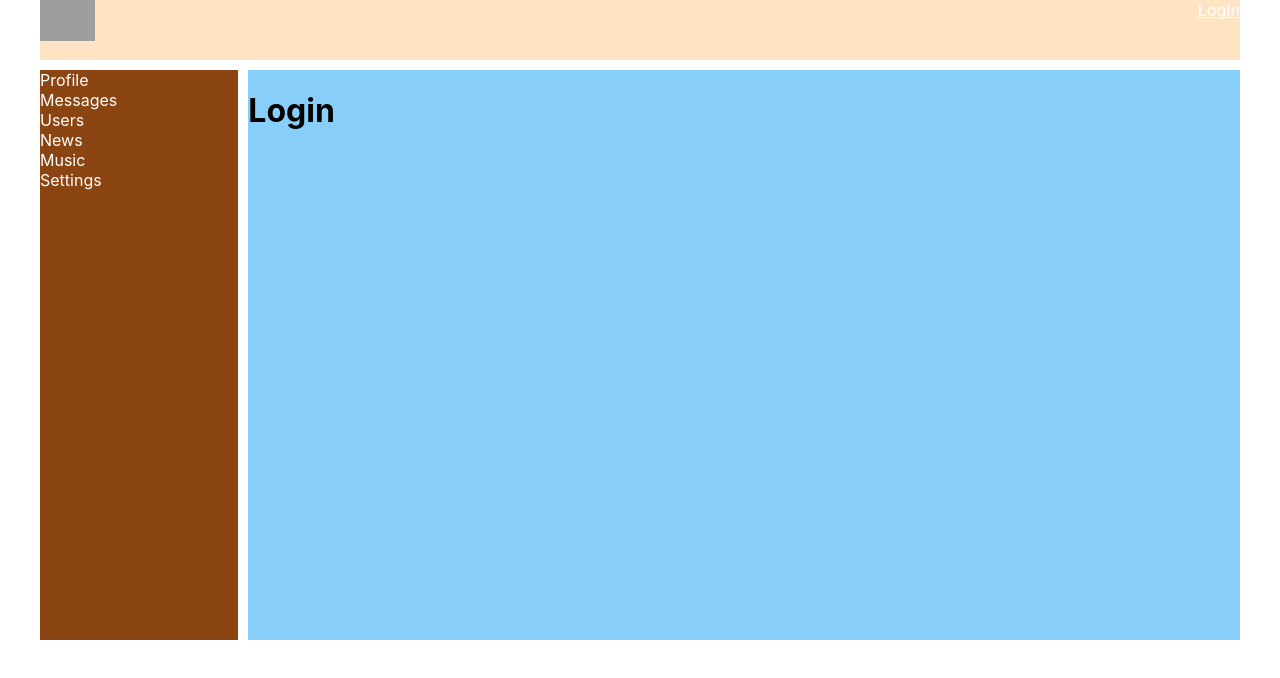
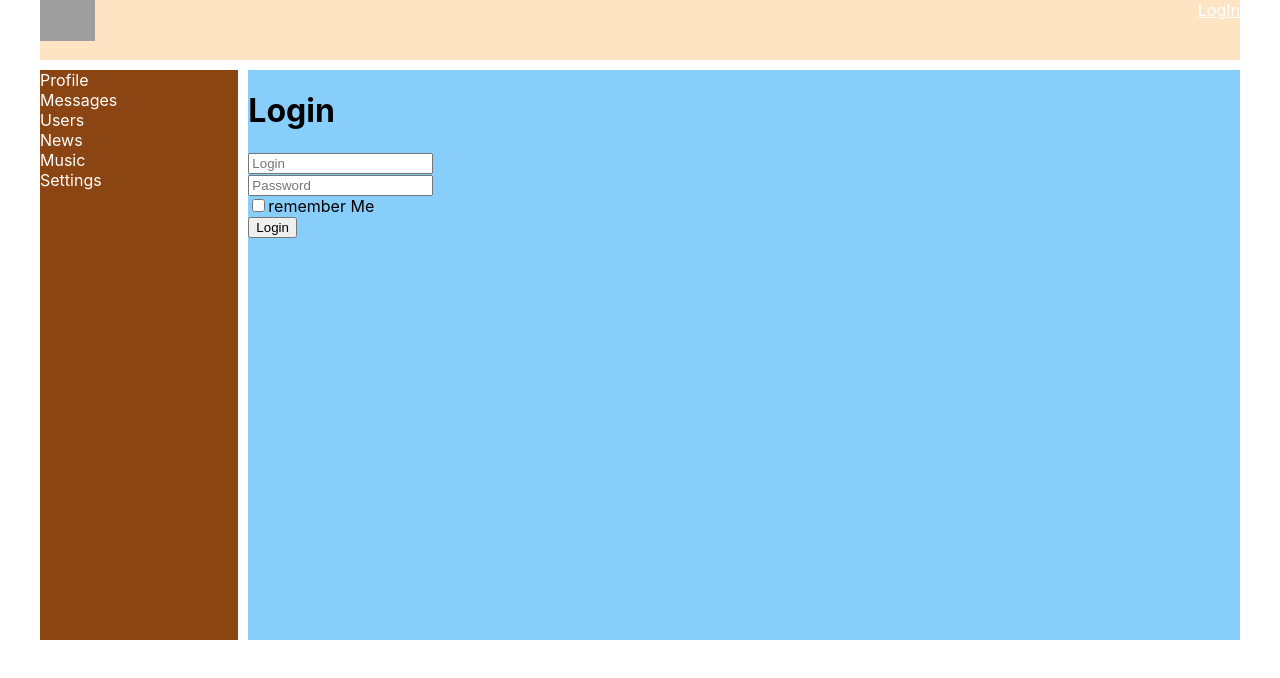
Before and after one commit to Aliaksandr91/social, a React (Create React App) app: page /login in a window 1280 px wide. Shown: the top 678 px of the page. Built offline with nearby package versions, Linux system fonts and the light colour scheme; no server answers; grey boxes are pictures that could not be loaded.

Commit message:
feat: lesson 75

```diff
--- a/src/components/Login/Login.tsx
+++ b/src/components/Login/Login.tsx
@@ -1,3 +1,26 @@
+import {Field, reduxForm} from "redux-form";
+type formDataType ={
+    login:string
+    password:string
+    rememberMe:boolean
+}
 export const Login = () => {
-    return <h1>Login</h1>
+    const onSubmit = (formData:any) => {
+        console.log(formData)
+    }
+    return <div>
+        <h1>Login</h1>
+        <LoginReduxForm onSubmit={onSubmit}/>
+    </div>
 }
+const LoginForm = (props:any) => {
+    return <form onSubmit={props.handleSubmit}>
+        <div><Field placeholder={'Login'} name={'login'} component={'input'}/></div>
+        <div><Field placeholder={'Password'} name={'password'} component={'input'}/></div>
+        <div><Field component={'input'} name={'rememberMe'} type="checkbox"/>remember Me</div>
+        <div>
+            <button>Login</button>
+        </div>
+    </form>
+}
+const LoginReduxForm = reduxForm({form: 'login'})(LoginForm)
--- a/src/store/redux-store.ts
+++ b/src/store/redux-store.ts
@@ -5,13 +5,15 @@ import {sidebarReducer} from "./sidebar-reducer";
 import {usersReducer} from "./users-reducer";
 import {authReducer} from "./auth-reducer";
 import thunkMiddleware from 'redux-thunk'
+import {reducer as formReducer} from 'redux-form'
 
 const rootReducer = combineReducers({
     profilePage: profileReducer,
     dialogsPage: dialogsReducer,
     sidebar: sidebarReducer,
-    usersPage:usersReducer,
-    auth:authReducer
+    usersPage: usersReducer,
+    auth: authReducer,
+    form: formReducer
 })
 export const store = legacy_createStore(rootReducer, applyMiddleware(thunkMiddleware))
 // определить автоматически тип всего объекта состояния
```
